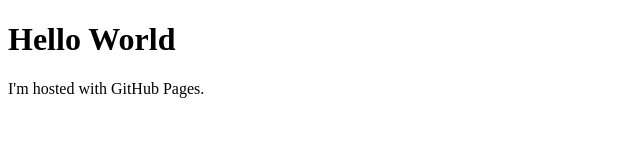
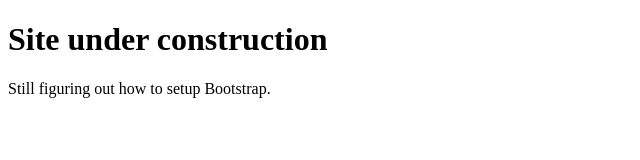
Before and after one commit to XarcWolf/XarcWolf.github.io, a plain HTML site: page index.html in a window 1280 px wide. Shown: the whole page, without its empty margins (0-640 px from the left). Drawn offline with Linux system fonts and the light colour scheme.

Commit message:
Edited basic index file

```diff
--- a/index.html
+++ b/index.html
@@ -1,7 +1,7 @@
 <!DOCTYPE html>
 <html>
 <body>
-<h1>Hello World</h1>
-<p>I'm hosted with GitHub Pages.</p>
+<h1>Site under construction</h1>
+<p>Still figuring out how to setup Bootstrap.</p>
 </body>
 </html>
```
